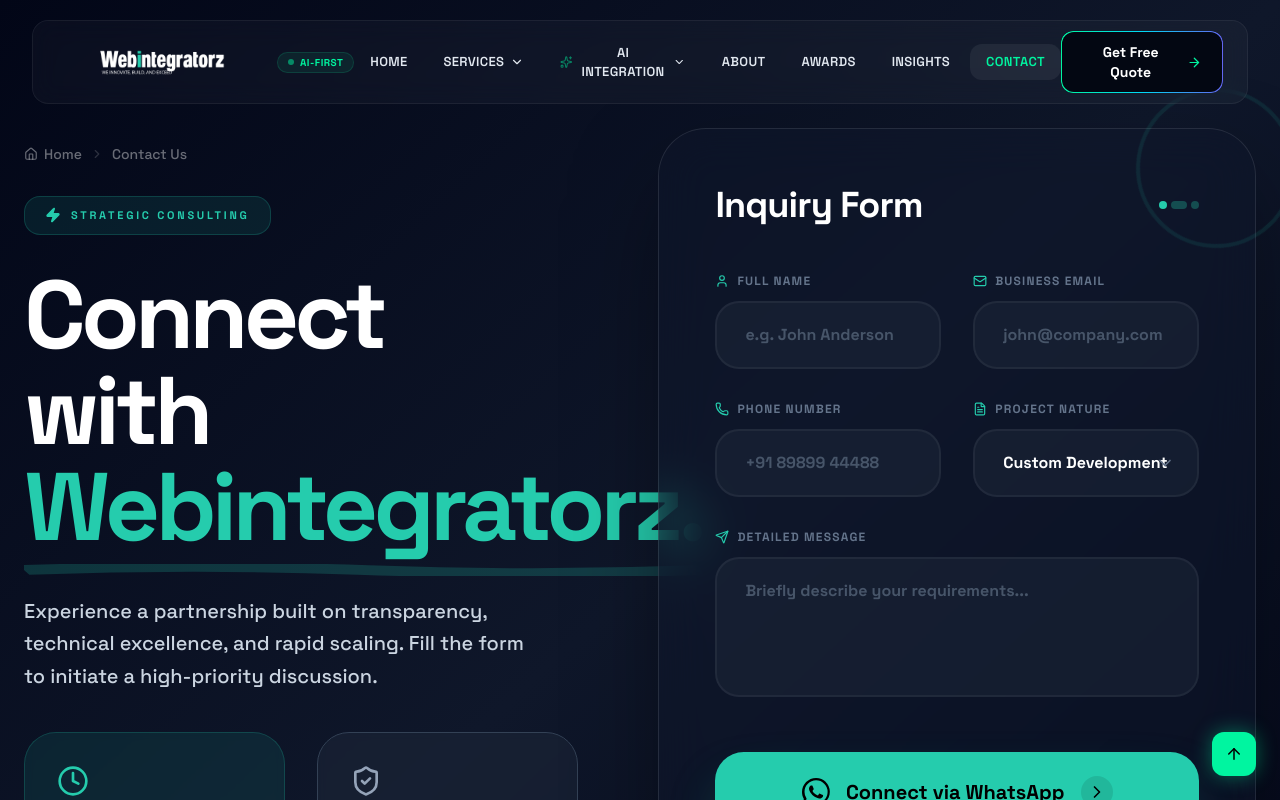
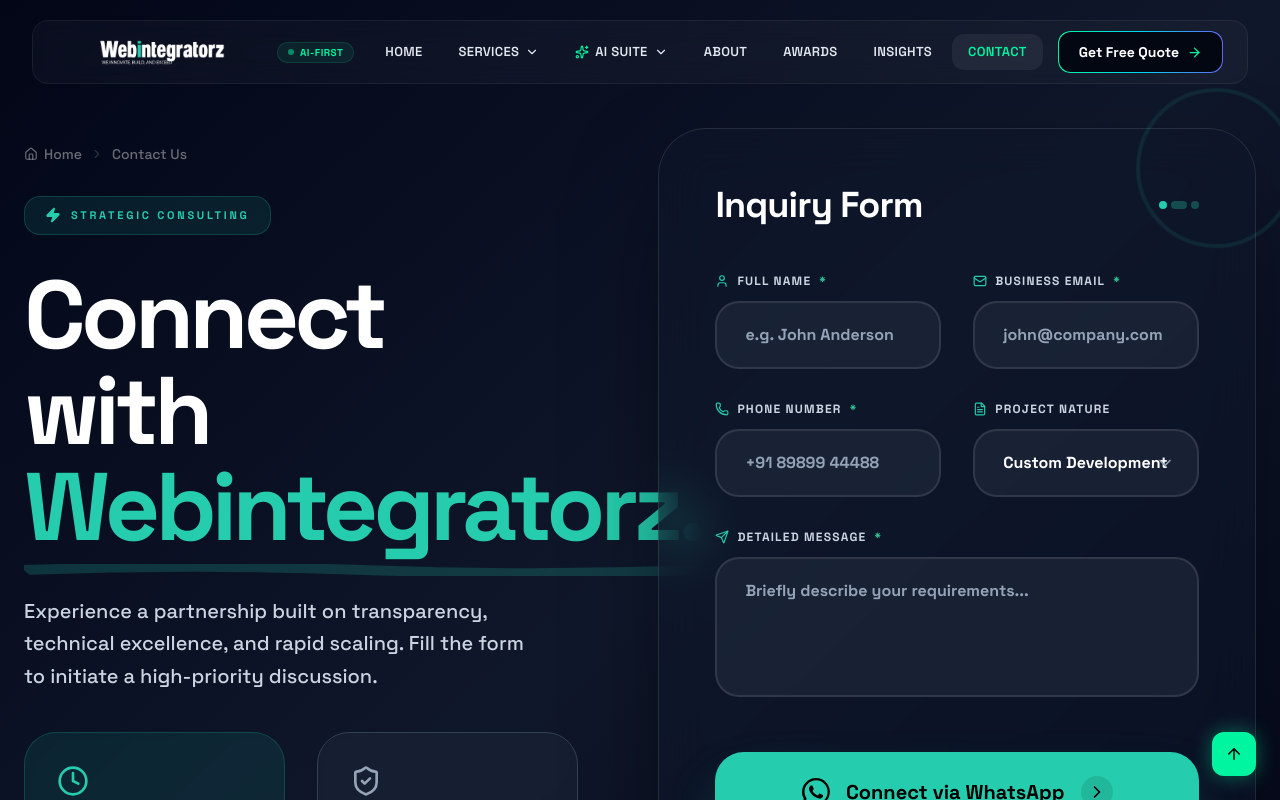
Before and after one commit to ashishwebintegratorz/webintegratorz-new-website, a Next.js app: page /contact-us in a window 1280 px wide. Shown: the top 800 px of the page. Built offline with nearby package versions, Linux system fonts and the light colour scheme.

Commit message:
fix(a11y): full WCAG 2.2 AA, ADA Title III, EAA, Section 508, AODA, GIGW 3.0 & IS 17802 remediation across website

```diff
--- a/src/app/contact-us/page.js
+++ b/src/app/contact-us/page.js
@@ -204,39 +204,43 @@
                 </div>
               </div>
 
-              <form onSubmit={handleWhatsAppSubmit} className="space-y-8">
+              <form onSubmit={handleWhatsAppSubmit} className="space-y-8" aria-label="Contact and Consultation Form">
                 <div className="grid md:grid-cols-2 gap-8">
                   <div className="space-y-3">
-                    <label className="text-xs font-black text-slate-500 uppercase tracking-widest flex items-center gap-2">
-                      <User size={14} className="text-[#25ccad]" /> Full Name
+                    <label htmlFor="contact-name" className="text-xs font-black text-slate-300 uppercase tracking-widest flex items-center gap-2">
+                      <User size={14} className="text-[#25ccad]" /> Full Name <span className="text-emerald-400" aria-hidden="true">*</span>
                     </label>
                     <input
                       required
+                      id="contact-name"
                       type="text"
                       name="name"
+                      aria-required="true"
                       placeholder="e.g. John Anderson"
                       value={formData.name}
                       onFocus={() => setActiveField('name')}
                       onBlur={() => setActiveField(null)}
                       onChange={handleInputChange}
-                      className={`w-full px-7 py-5 bg-slate-800/50 border-2 rounded-[1.5rem] focus:outline-none transition-all font-bold text-white placeholder:text-slate-600 ${activeField === 'name' ? 'border-[#25ccad] bg-slate-800 ring-8 ring-[#25ccad]/5' : 'border-white/5'
+                      className={`w-full px-7 py-5 bg-slate-800/70 border-2 rounded-[1.5rem] focus:outline-none transition-all font-bold text-white placeholder:text-slate-400 ${activeField === 'name' ? 'border-[#25ccad] bg-slate-800 ring-8 ring-[#25ccad]/5' : 'border-white/10'
                         }`}
                     />
                   </div>
                   <div className="space-y-3">
-                    <label className="text-xs font-black text-slate-500 uppercase tracking-widest flex items-center gap-2">
-                      <Mail size={14} className="text-[#25ccad]" /> Business Email
+                    <label htmlFor="contact-email" className="text-xs font-black text-slate-300 uppercase tracking-widest flex items-center gap-2">
+                      <Mail size={14} className="text-[#25ccad]" /> Business Email <span className="text-emerald-400" aria-hidden="true">*</span>
                     </label>
                     <input
                       required
+                      id="contact-email"
                       type="email"
                       name="email"
+                      aria-required="true"
                       placeholder="john@company.com"
                       value={formData.email}
                       onFocus={() => setActiveField('email')}
                       onBlur={() => setActiveField(null)}
                       onChange={handleInputChange}
-                      className={`w-full px-7 py-5 bg-slate-800/50 border-2 rounded-[1.5rem] focus:outline-none transition-all font-bold text-white placeholder:text-slate-600 ${activeField === 'email' ? 'border-[#25ccad] bg-slate-800 ring-8 ring-[#25ccad]/5' : 'border-white/5'
+                      className={`w-full px-7 py-5 bg-slate-800/70 border-2 rounded-[1.5rem] focus:outline-none transition-all font-bold text-white placeholder:text-slate-400 ${activeField === 'email' ? 'border-[#25ccad] bg-slate-800 ring-8 ring-[#25ccad]/5' : 'border-white/10'
                         }`}
                     />
                   </div>
@@ -244,59 +248,64 @@
 
                 <div className="grid md:grid-cols-2 gap-8">
                   <div className="space-y-3">
-                    <label className="text-xs font-black text-slate-500 uppercase tracking-widest flex items-center gap-2">
-                      <Phone size={14} className="text-[#25ccad]" /> Phone Number
+                    <label htmlFor="contact-phone" className="text-xs font-black text-slate-300 uppercase tracking-widest flex items-center gap-2">
+                      <Phone size={14} className="text-[#25ccad]" /> Phone Number <span className="text-emerald-400" aria-hidden="true">*</span>
                     </label>
                     <input
                       required
+                      id="contact-phone"
                       type="tel"
                       name="phone"
+                      aria-required="true"
                       placeholder="+91 89899 44488"
                       value={formData.phone}
                       onFocus={() => setActiveField('phone')}
                       onBlur={() => setActiveField(null)}
                       onChange={handleInputChange}
-                      className={`w-full px-7 py-5 bg-slate-800/50 border-2 rounded-[1.5rem] focus:outline-none transition-all font-bold text-white placeholder:text-slate-600 ${activeField === 'phone' ? 'border-[#25ccad] bg-slate-800 ring-8 ring-[#25ccad]/5' : 'border-white/5'
+                      className={`w-full px-7 py-5 bg-slate-800/70 border-2 rounded-[1.5rem] focus:outline-none transition-all font-bold text-white placeholder:text-slate-400 ${activeField === 'phone' ? 'border-[#25ccad] bg-slate-800 ring-8 ring-[#25ccad]/5' : 'border-white/10'
                         }`}
                     />
                   </div>
                   <div className="space-y-3">
-                    <label className="text-xs font-black text-slate-500 uppercase tracking-widest flex items-center gap-2">
+                    <label htmlFor="contact-project-type" className="text-xs font-black text-slate-300 uppercase tracking-widest flex items-center gap-2">
                       <FileText size={14} className="text-[#25ccad]" /> Project Nature
                     </label>
                     <div className="relative">
                       <select
+                        id="contact-project-type"
                         name="projectType"
                         value={formData.projectType}
                         onFocus={() => setActiveField('projectType')}
                         onBlur={() => setActiveField(null)}
                         onChange={handleInputChange}
-                        className={`w-full px-7 py-5 bg-slate-800/50 border-2 rounded-[1.5rem] focus:outline-none transition-all font-black appearance-none cursor-pointer text-white ${activeField === 'projectType' ? 'border-[#25ccad] bg-slate-800 ring-8 ring-[#25ccad]/5' : 'border-white/5'
+                        className={`w-full px-7 py-5 bg-slate-800/70 border-2 rounded-[1.5rem] focus:outline-none transition-all font-black appearance-none cursor-pointer text-white ${activeField === 'projectType' ? 'border-[#25ccad] bg-slate-800 ring-8 ring-[#25ccad]/5' : 'border-white/10'
                           }`}
                       >
                         {projectOptions.map(option => (
                           <option key={option} value={option} className="bg-slate-900">{option}</option>
                         ))}
                       </select>
-                      <ChevronRight className="absolute right-6 top-1/2 -translate-y-1/2 w-5 h-5 text-slate-500 rotate-90 pointer-events-none" />
+                      <ChevronRight className="absolute right-6 top-1/2 -translate-y-1/2 w-5 h-5 text-slate-400 rotate-90 pointer-events-none" />
                     </div>
                   </div>
                 </div>
 
                 <div className="space-y-3">
-                  <label className="text-xs font-black text-slate-500 uppercase tracking-widest flex items-center gap-2">
-                    <Send size={14} className="text-[#25ccad]" /> Detailed Message
+                  <label htmlFor="contact-message" className="text-xs font-black text-slate-300 uppercase tracking-widest flex items-center gap-2">
+                    <Send size={14} className="text-[#25ccad]" /> Detailed Message <span className="text-emerald-400" aria-hidden="true">*</span>
                   </label>
                   <textarea
                     required
                     rows="4"
+                    id="contact-message"
                     name="message"
+                    aria-required="true"
                     placeholder="Briefly describe your requirements..."
                     value={formData.message}
                     onFocus={() => setActiveField('message')}
                     onBlur={() => setActiveField(null)}
                     onChange={handleInputChange}
-                    className={`w-full px-7 py-5 bg-slate-800/50 border-2 rounded-[1.5rem] focus:outline-none transition-all font-bold text-white placeholder:text-slate-600 resize-none ${activeField === 'message' ? 'border-[#25ccad] bg-slate-800 ring-8 ring-[#25ccad]/5' : 'border-white/5'
+                    className={`w-full px-7 py-5 bg-slate-800/70 border-2 rounded-[1.5rem] focus:outline-none transition-all font-bold text-white placeholder:text-slate-400 resize-none ${activeField === 'message' ? 'border-[#25ccad] bg-slate-800 ring-8 ring-[#25ccad]/5' : 'border-white/10'
                       }`}
                   ></textarea>
                 </div>
--- a/src/components/ClientLayoutWrapper.js
+++ b/src/components/ClientLayoutWrapper.js
@@ -8,10 +8,21 @@
 
   return (
     <>
+      {/* Skip to Main Content Link for WCAG 2.2 / ADA / Section 508 */}
+      <a
+        href="#main-content"
+        className="sr-only focus:not-sr-only focus:fixed focus:top-4 focus:left-4 focus:z-[100] focus:px-6 focus:py-3 focus:bg-[#00f5a0] focus:text-black focus:font-bold focus:rounded-xl focus:shadow-2xl focus:outline-none"
+      >
+        Skip to main content
+      </a>
+
       <Navbar mobileOpen={mobileOpen} setMobileOpen={setMobileOpen} />
+
       {!mobileOpen && (
         <>
-          {children}
+          <main id="main-content" tabIndex="-1" className="outline-none">
+            {children}
+          </main>
           <Footer />
         </>
       )}
--- a/src/components/Navbar.jsx
+++ b/src/components/Navbar.jsx
@@ -73,11 +73,11 @@
 
                     {/* BRAND LOGO */}
                     <div className="flex items-center flex-shrink-0">
-                        <Link href="/" className="flex items-center gap-3 group">
+                        <Link href="/" aria-label="Webintegratorz Technologies Home" className="flex items-center gap-3 group">
                             <div className="relative w-44 sm:w-52 h-10 transition-transform duration-300 group-hover:scale-105">
                                 <Image
                                     src="/weblogo.webp"
-                                    alt="Webintegratorz Technologies"
+                                    alt="Webintegratorz Technologies Logo"
                                     fill
                                     className="object-contain"
                                     priority
@@ -91,7 +91,7 @@
                     </div>
 
                     {/* DESKTOP NAV */}
-                    <nav className="hidden xl:flex items-center gap-1 text-[13px] font-semibold tracking-wide">
+                    <nav aria-label="Primary Navigation" className="hidden xl:flex items-center gap-1 text-[13px] font-semibold tracking-wide">
                         <Link
                             href="/"
                             className={`px-4 py-2 rounded-xl transition-all duration-200 ${pathname === "/" ? "text-[#00f5a0] bg-white/[0.06]" : "text-slate-200 hover:text-white hover:bg-white/[0.04]"}`}
@@ -106,6 +106,11 @@
                             onMouseLeave={() => setDesktopServices(false)}
                         >
                             <button
+                                type="button"
+                                aria-expanded={desktopServices}
+                                aria-haspopup="true"
+                                aria-controls="desktop-services-dropdown"
+                                onClick={() => setDesktopServices(!desktopServices)}
                                 className={`flex items-center gap-1.5 px-4 py-2 rounded-xl transition-all duration-200 ${desktopServices || pathname?.startsWith("/services") && !pathname?.includes("ai-integration") ? "text-[#00f5a0] bg-white/[0.06]" : "text-slate-200 hover:text-white hover:bg-white/[0.04]"}`}
                             >
                                 SERVICES
@@ -115,6 +120,7 @@
                             <AnimatePresence>
                                 {desktopServices && (
                                     <motion.div
+                                        id="desktop-services-dropdown"
                                         initial={{ opacity: 0, y: 10, scale: 0.98 }}
                                         animate={{ opacity: 1, y: 0, scale: 1 }}
                                         exit={{ opacity: 0, y: 10, scale: 0.98 }}
@@ -134,17 +140,10 @@
                                                         </div>
                                                         <div>
                                                             <p className="text-sm font-semibold text-white group-hover:text-[#00f5a0] transition-colors">{item.label}</p>
-                                                            <p className="text-xs text-slate-400 leading-snug mt-0.5">{item.desc}</p>
+                                                            <p className="text-xs text-slate-300 leading-snug mt-0.5">{item.desc}</p>
                                                         </div>
                                                     </Link>
                                                 ))}
-                                            </div>
-
-                                            <div className="mt-3 pt-3 border-t border-white/[0.08] flex items-center justify-between px-2 text-xs">
-                                                <span className="text-slate-400">Looking for custom architecture?</span>
-                                                <Link href="/contact-us" className="text-[#00f5a0] font-semibold flex items-center gap-1 hover:underline">
-                                                    Consult us <ArrowRight size={12} />
-                                                </Link>
                                             </div>
                                         </div>
                                     </motion.div>
@@ -159,23 +158,29 @@
                             onMouseLeave={() => setDesktopAIServices(false)}
                         >
                             <button
+                                type="button"
+                                aria-expanded={desktopAIServices}
+                                aria-haspopup="true"
+                                aria-controls="desktop-ai-dropdown"
+                                onClick={() => setDesktopAIServices(!desktopAIServices)}
                                 className={`flex items-center gap-1.5 px-4 py-2 rounded-xl transition-all duration-200 ${desktopAIServices || pathname?.includes("ai-integration") ? "text-[#00f5a0] bg-white/[0.06]" : "text-slate-200 hover:text-white hover:bg-white/[0.04]"}`}
                             >
-                                <Sparkles size={14} className="text-[#00f5a0] animate-pulse" />
-                                AI INTEGRATION
+                                <Sparkles size={14} className="text-[#00f5a0]" />
+                                AI SUITE
                                 <ChevronDown size={14} className={`transition-transform duration-300 ${desktopAIServices ? "rotate-180 text-[#00f5a0]" : ""}`} />
                             </button>
 
                             <AnimatePresence>
                                 {desktopAIServices && (
                                     <motion.div
+                                        id="desktop-ai-dropdown"
                                         initial={{ opacity: 0, y: 10, scale: 0.98 }}
                                         animate={{ opacity: 1, y: 0, scale: 1 }}
                                         exit={{ opacity: 0, y: 10, scale: 0.98 }}
                                         transition={{ duration: 0.2, ease: "easeOut" }}
-                                        className="absolute top-full -left-48 xl:-left-36 pt-3 z-50"
+                                        className="absolute top-full -left-20 pt-3 z-50"
                                     >
-                                        <div className="w-[840px] bg-[#090d16]/95 backdrop-blur-2xl border border-white/[0.12] shadow-[0_30px_90px_rgba(0,0,0,0.85)] rounded-3xl p-6 overflow-hidden">
+                                        <div className="w-[820px] bg-[#090d16]/98 backdrop-blur-2xl border border-white/[0.12] shadow-[0_30px_90px_rgba(0,0,0,0.8)] rounded-3xl p-6 overflow-hidden">
                                             <div className="grid grid-cols-3 gap-6">
                                                 {aiCategories.map((category, idx) => (
                                                     <div key={idx} className="space-y-3">
```
Also changed, not shown: src/app/globals.css (+40 -3 lines), src/app/services/accessibility-compliance/page.js (+8 -1 lines), src/components/Faq.jsx (+8 -1 lines).
